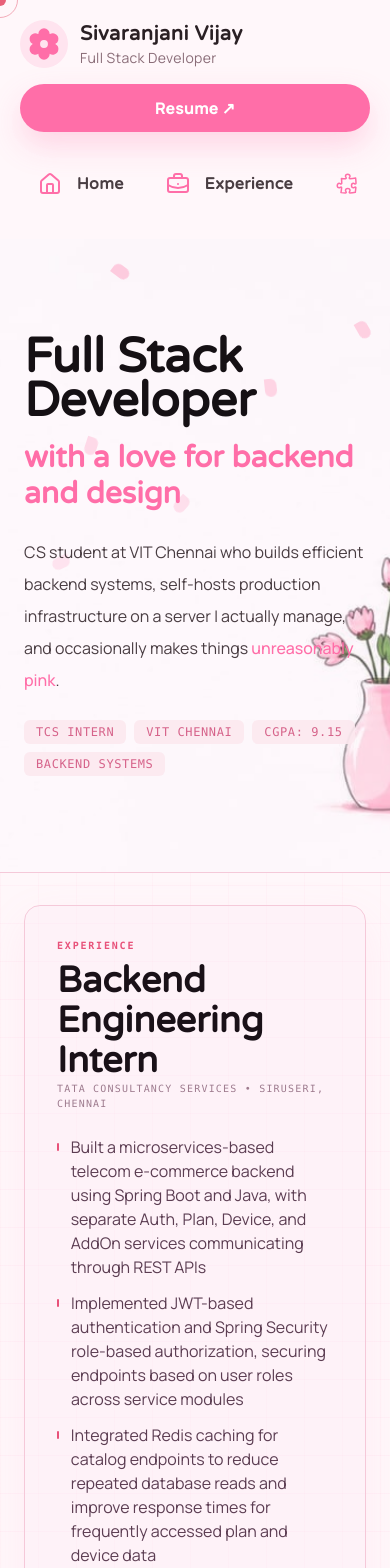
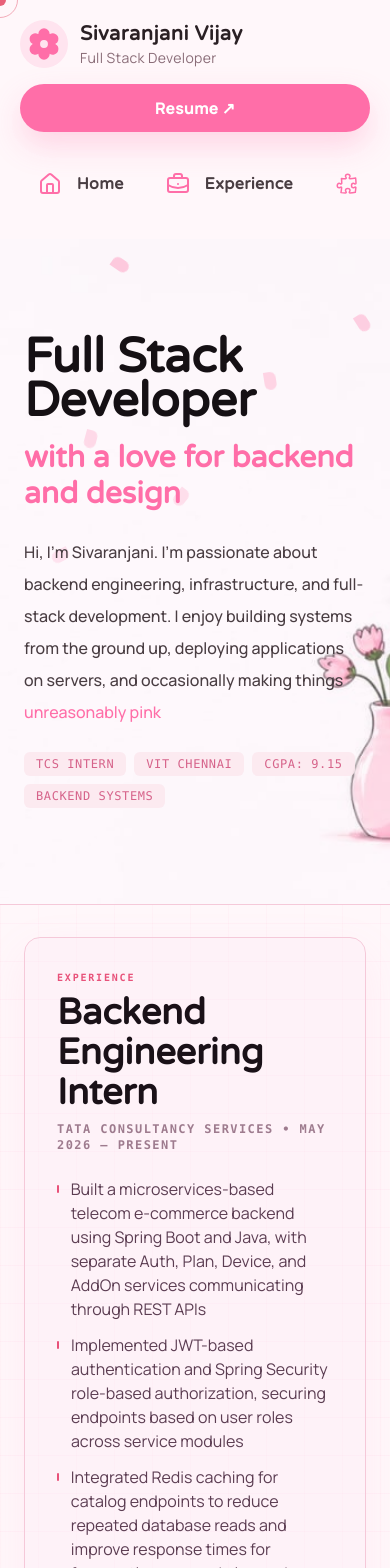
Before and after one commit to Sivdvj/portfolio, a React (Vite) app: page / in a window 390 px wide. Shown: the top 1568 px of the page. Built offline with nearby package versions, Linux system fonts and the light colour scheme.

Commit message:
chore: change content

```diff
--- a/src/components/Experience.jsx
+++ b/src/components/Experience.jsx
@@ -11,8 +11,8 @@ export default function Experience() {
         <h2 className="font-serif text-4xl text-[#1A1118]">
           Backend Engineering Intern
         </h2>
-        <p className="mb-2 font-mono text-[10px] uppercase tracking-[0.12em] text-[#9E7B8E]">
-          Tata Consultancy Services • Siruseri, Chennai
+        <p className="my-2 font-mono font-bold text-xs uppercase tracking-[0.12em] text-[#9E7B8E]">
+          Tata Consultancy Services • May 2026 – Present
         </p>
         <ul className="mt-6 space-y-3 text-[#5C3D52]">
           <li className="flex gap-3">
--- a/src/components/Hero.jsx
+++ b/src/components/Hero.jsx
@@ -26,7 +26,7 @@ export default function Hero() {
 
       <div className="relative z-10 px-6 py-24 lg:px-36 lg:py-32">
         <div className="max-w-3xl">
-          <h1 className="font-serif text-[#151014] leading-[0.92] text-5xl lg:text-7xl">
+          <h1 className="font-serif font-extrabold text-[#151014] leading-[0.92] text-5xl lg:text-7xl">
             Full Stack Developer
           </h1>
 
@@ -34,14 +34,14 @@ export default function Hero() {
             with a love for backend and design
           </p>
 
-          <p className="mt-6 max-w-2xl text-base leading-8 text-[#493D42]">
-            CS student at VIT Chennai who builds efficient backend systems,
-            self-hosts production infrastructure on a server I actually manage,
-            and occasionally makes things{" "}
+          <p className="mt-6 max-w-2xl text-base font-medium leading-8 text-[#493D42]">
+            Hi, I'm Sivaranjani. I'm passionate about backend engineering,
+            infrastructure, and full-stack development. I enjoy building systems
+            from the ground up, deploying applications on servers, and
+            occasionally making things{" "}
             <span className="font-medium text-[#FF6EA8]">
               unreasonably pink
             </span>
-            .
           </p>
 
           <div className="mt-6 flex flex-wrap gap-2">
--- a/src/data/projects.js
+++ b/src/data/projects.js
@@ -11,9 +11,10 @@ export const projects = [
     image: codecollab,
     featured: true,
     summary:
-      "A real-time collaborative code editor where multiple users share a room, see each other's keystrokes instantly, track live cursor positions, and execute code in a shared workspace.",
+      "Real-time collaborative code editor with shared rooms, live cursors, multi-user synchronization, and in-browser code execution",
+
     insight:
-      "Intentionally built synchronization from scratch using Socket.IO and in-memory room state — without Yjs, Liveblocks, or ShareDB — to understand the hard engineering problems before reaching for abstractions. Current approach is last-write-wins with full document broadcast; CRDT migration via Yjs is planned.",
+      "Built synchronization from scratch using Socket.IO and in-memory room state to understand real-time systems before adopting CRDT-based solutions like Yjs",
     github: "https://github.com/Sivdvj/code-collab",
     demo: "https://cc.sivv.me",
     tech: [
@@ -38,9 +39,10 @@ export const projects = [
     label: "Live at sentire.sivv.me",
     image: sentire,
     summary:
-      "An emotion tracking platform that maps what you do to how you feel — logging moods, activities, and patterns over time to uncover correlations like gym correlating with positive emotions or studying correlating with stress.",
+      "Emotion tracking platform that connects moods and activities over time to uncover patterns in emotional wellbeing",
+
     insight:
-      "Designed around a dual-database architecture: MongoDB handles users, sessions, and emotion logs; Neo4j models activity-emotion relationships as a graph. Pattern detection like 'music improves mood 90% of the time' is a graph traversal in Neo4j — computationally expensive as repeated document lookups in MongoDB, trivial as a relationship query.",
+      "Uses MongoDB for application data and Neo4j for relationship analysis, turning mood-pattern discovery into graph traversals instead of repeated document queries",
     demo: "https://sentire.sivv.me",
     github: "https://github.com/Sivdvj/Sentire",
     tech: [
@@ -60,32 +62,15 @@ export const projects = [
     ],
   },
   {
-    title: "BlushBoard",
-    category: "Personal Project",
-    label: "Live at blushboard.sivv.me",
-    image: blushboard,
-    summary:
-      "A cozy productivity corner with a configurable Pomodoro timer, month-view habit tracker with completion statistics, and ambient sound mixing — because every productivity app I tried was missing something.",
-    insight:
-      "Started as a place to learn React properly by building something I'd actually use every day. Ended up becoming a real exploration of localStorage state management, custom audio handling with useRef, and Docker reverse-proxy deployment on a self-managed server.",
-    github: "https://github.com/Sivdvj/blushboard",
-    demo: "https://blushboard.sivv.me",
-    tech: ["React", "Tailwind CSS", "Recharts", "Docker", "Nginx", "Traefik"],
-    highlights: [
-      "Habit tracking across months with completion stats",
-      "Pomodoro with configurable laps, breaks, and ambient sounds",
-      "Persistent settings via localStorage with useRef audio",
-    ],
-  },
-  {
     title: "Particle Morphing Engine",
     category: "Creative Engineering",
     label: "Interactive WebGL",
     image: threejs,
     summary:
-      "An interactive 3D system where thousands of particles morph fluidly between geometric formations — scatter cloud, torus, and circular grid — driven by scroll position and mouse parallax.",
+      "Interactive WebGL experience where thousands of particles morph between geometric formations based on scroll position",
+
     insight:
-      "Built a custom morphing engine using linear interpolation (LERP) between pre-computed particle coordinate sets. Each particle smoothly transitions between target positions as scroll progress advances, while Simplex Noise adds organic drift to prevent the motion from feeling mechanical. The challenge was maintaining 60fps with 5000+ particles interpolating simultaneously.",
+      "Custom particle morphing system built with LERP interpolation and Simplex Noise, maintaining smooth animations across 5000+ particles",
     github: "https://github.com/Sivdvj/threejs",
     demo: "https://sivdvj.github.io/threejs/",
     tech: [
@@ -102,4 +87,23 @@ export const projects = [
       "Simplex Noise for organic motion on top of deterministic paths",
     ],
   },
+  {
+    title: "BlushBoard",
+    category: "Personal Project",
+    label: "Live at blushboard.sivv.me",
+    image: blushboard,
+    summary:
+      "A cozy productivity app featuring habit tracking, Pomodoro sessions, progress analytics, and ambient sounds",
+
+    insight:
+      "Started as a React learning project and evolved into a self-hosted application exploring state management, audio handling, and containerized deployment",
+    github: "https://github.com/Sivdvj/blushboard",
+    demo: "https://blushboard.sivv.me",
+    tech: ["React", "Tailwind CSS", "Recharts", "Docker", "Nginx", "Traefik"],
+    highlights: [
+      "Habit tracking across months with completion stats",
+      "Pomodoro with configurable laps, breaks, and ambient sounds",
+      "Persistent settings via localStorage with useRef audio",
+    ],
+  },
 ];
--- a/src/index.css
+++ b/src/index.css
@@ -41,7 +41,7 @@ a {
 }
 .font-serif {
   font-family: "Varela Round", sans-serif;
-  font-weight: 1000;
+  font-weight: 800;
 }
 
 .paper-texture {
--- a/src/sections/Projects.jsx
+++ b/src/sections/Projects.jsx
@@ -32,7 +32,7 @@ function FeaturedProjectCard({ project }) {
         <h3 className="font-serif text-3xl leading-tight text-[#1A1118]">
           {project.title}
         </h3>
-        <p className="mt-3 text-sm leading-6 text-[#5C3D52]">
+        <p className="mt-3 text-md leading-6 text-[#5C3D52]">
           {project.summary}
         </p>
         <p className="mt-4 mb-4 border-l-2 border-[#F0A0B8] pl-3 text-sm italic leading-6 text-[#9E7B8E]">
```
